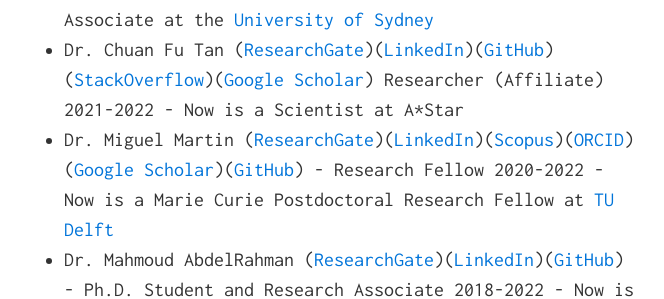
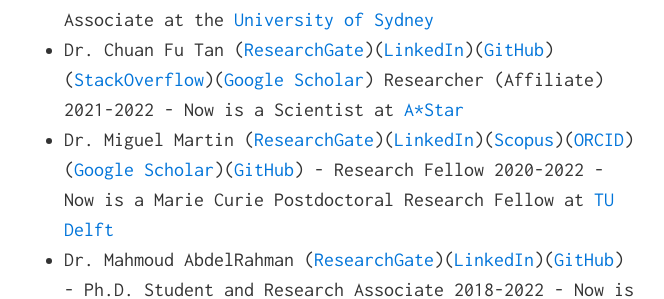
Before and after one commit to buds-lab/buds-lab.github.io, a Jekyll site: the page built from index.md, in a window 1280 px wide and 900 px high, scrolled down 7414 px. Shown: the part 191-490 px from the top of the window, without its empty margins (306-970 px from the left). Built offline with Jekyll 4.4.1, drawn with Linux system fonts in a browser that asks for light colours; part of the change alters nothing that is shown.

```diff
--- a/index.md
+++ b/index.md
@@ -114,7 +114,7 @@ Yi Ting Teo ([ResearchGate](https://www.researchgate.net/profile/Yi-Ting-Teo){:t
 * Dr. Federico Tartarini ([ResearchGate](https://www.researchgate.net/profile/Federico_Tartarini/research){:target="_blank"})([LinkedIn](https://www.linkedin.com/in/federico-tartarini-3991995b/){:target="_blank"})([GitHub](https://github.com/FedericoTartarini){:target="_blank"})([ORCID](https://orcid.org/0000-0002-8739-5062){:target="_blank"})([Google Scholar](https://scholar.google.com.sg/citations?user=QcamSPwAAAAJ&hl=en){:target="_blank"}) - Post-Doctoral Researcher (Affiliated) 2019-2022 - Now is a Senior Research Associate at the [University of Sydney](https://www.sydney.edu.au/)
 <!-- at the [Berkeley Education Alliance for Research in Singapore (BEARS)](http://sinberbest.berkeley.edu/){:target="_blank"} and is in the Theme A: Human-Building Nexus - Enhancing Health and Productivity in the Built Environment project led by [Prof. Stefano Schiavon](https://ced.berkeley.edu/ced/faculty-staff/stefano-schiavon){:target="_blank"}. He holds a Ph.D. in Engineering from the [University of Wollongong (UOW)](https://www.uow.edu.au/){:target="_blank"} in Australia and a Master and Bachelor's of Engineering from the [University of Bologna](https://www.unibo.it/en/homepage){:target="_blank"} in Italy. Dr. Tartarini is exploring new developments in non-intrusive methodologies to monitor indoor environmental quality parameters. -->
 <!-- ![Dr. Chuan Fu Tan](buds-lab.github.io/chuanfu.png) -->
-* Dr. Chuan Fu Tan ([ResearchGate](https://www.researchgate.net/profile/Chuan-Tan-9){:target="_blank"})([LinkedIn](https://sg.linkedin.com/in/chuan-fu-tan-38a0b6102/){:target="_blank"})([GitHub](https://github.com/cf-tan){:target="_blank"})([StackOverflow](https://stackoverflow.com/users/16876215/chuan-fu-tan){:target="_blank"})([Google Scholar](https://scholar.google.com.sg/citations?user=FmOCFzIAAAAJ&hl=en){:target="_blank"}) Researcher (Affiliate) 2021-2022 - Now is a Scientist at A\*Star
+* Dr. Chuan Fu Tan ([ResearchGate](https://www.researchgate.net/profile/Chuan-Tan-9){:target="_blank"})([LinkedIn](https://sg.linkedin.com/in/chuan-fu-tan-38a0b6102/){:target="_blank"})([GitHub](https://github.com/cf-tan){:target="_blank"})([StackOverflow](https://stackoverflow.com/users/16876215/chuan-fu-tan){:target="_blank"})([Google Scholar](https://scholar.google.com.sg/citations?user=FmOCFzIAAAAJ&hl=en){:target="_blank"}) Researcher (Affiliate) 2021-2022 - Now is a Scientist at [A\*Star](https://www.a-star.edu.sg/)
 <!-- at the [Johnson Controls Open Blue Innovation Center](https://www.johnsoncontrols.com/en_sg/openblue-innovation-center){:target="_blank"} that is hosted in the SDE4 building at NUS. He holds a Ph.D. in Integrative Sciences and Engineering and a Bachelor's of Engineering (B.Eng.) from [NUS](https://www.nus.edu.sg){:target="_blank"}. Dr. Tan is exploring ways to analyze data from building automation and energy systems in scalable ways using tools like the [BRICK Schema](https://brickschema.org){:target="_blank"}.  -->
 <!-- ![Dr. Miguel Martin](buds-lab.github.io/miguelmartin.png) -->
 * Dr. Miguel Martin ([ResearchGate](https://www.researchgate.net/profile/Miguel-Martin-15){:target="_blank"})([LinkedIn](https://www.linkedin.com/in/miguel-martin-30b621208/){:target="_blank"})([Scopus](https://www.scopus.com/authid/detail.uri?authorId=56037196400){:target="_blank"})([ORCID](https://orcid.org/0000-0003-2673-6844){:target="_blank"})([Google Scholar](https://scholar.google.com/citations?user=KngdHq4AAAAJ&hl=en){:target="_blank"})([GitHub](https://github.com/migmartin){:target="_blank"}) - Research Fellow 2020-2022 - Now is a Marie Curie Postdoctoral Research Fellow at [TU Delft](https://www.tudelft.nl/en/)
```
